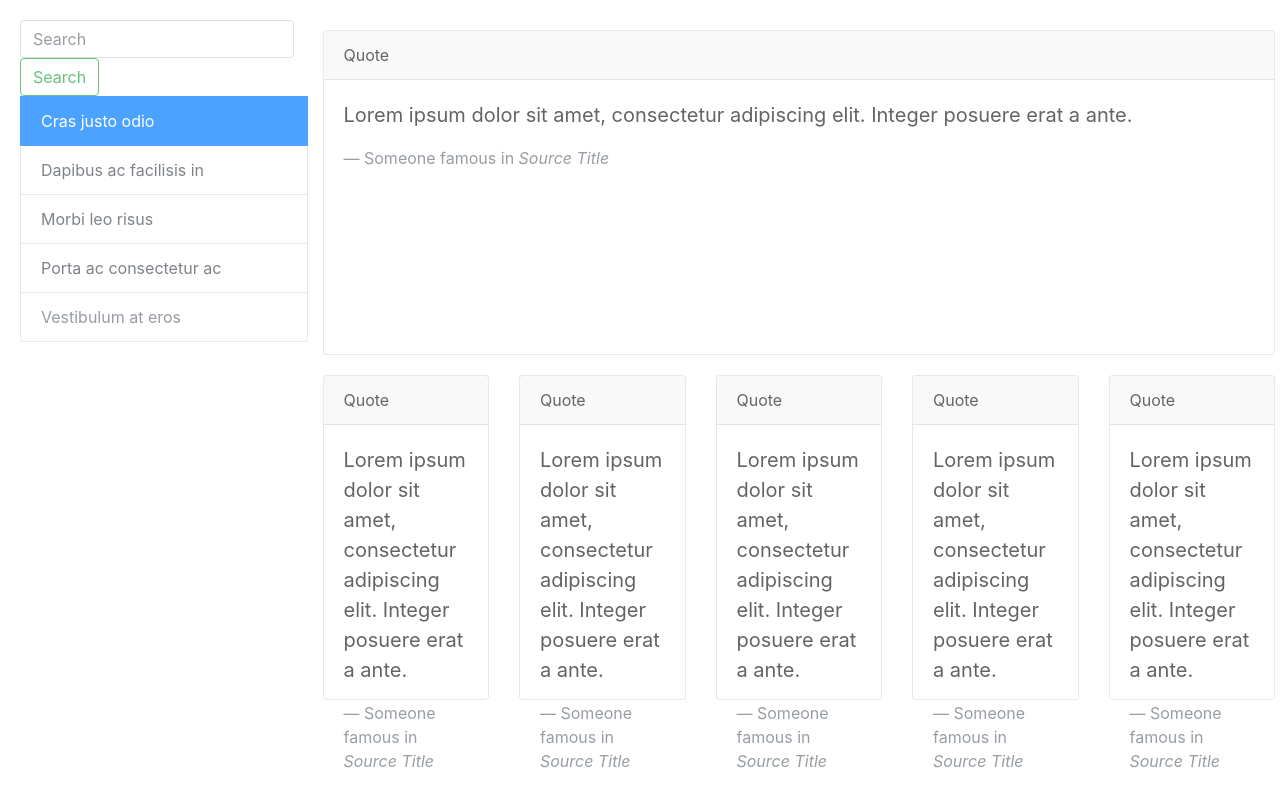
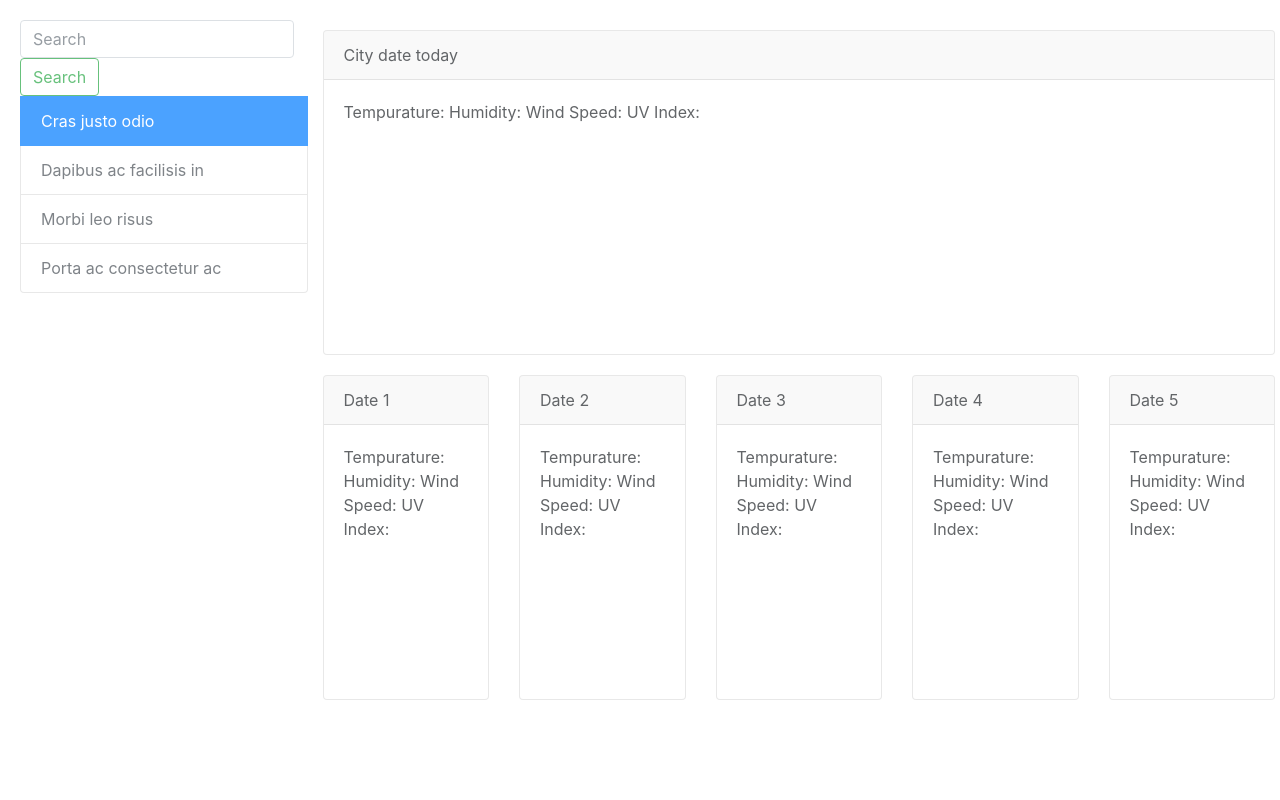
Before and after one commit to ajrsabet/Weather_Dashboard, a plain HTML site: page index.html in a window 1280 px wide. Drawn offline with nearby package versions, Linux system fonts and the light colour scheme.

Commit message:
linked API, create city button on search click

```diff
--- a/index.html
+++ b/index.html
@@ -22,41 +22,30 @@
 			<div class="col-md-3">
 				<!-- cities nav -->
 				<div class="list-group opacity">
-						<form class="form-inline my-2 my-lg-0">
-								<input class="form-control mr-sm-2" type="search" placeholder="Search" aria-label="Search">
-								<button class="btn btn-outline-success my-2 my-sm-0" type="submit">Search</button>
-							</form>
+					<form class="form-inline my-2 my-lg-0">
+						<input class="form-control mr-sm-2" type="search" placeholder="Search" aria-label="Search">
+						<button class="btn btn-outline-success my-2 my-sm-0" id="addCityBtn" type="submit">Search</button>
+					</form>
 					<a href="#" class="list-group-item list-group-item-action active">
 						Cras justo odio
 					</a>
 					<a href="#" class="list-group-item list-group-item-action">Dapibus ac facilisis in</a>
 					<a href="#" class="list-group-item list-group-item-action">Morbi leo risus</a>
 					<a href="#" class="list-group-item list-group-item-action">Porta ac consectetur ac</a>
-					<a href="#" class="list-group-item list-group-item-action disabled" tabindex="-1"
-						aria-disabled="true">Vestibulum at eros</a>
 				</div>
 			</div>
 			<div class="col-md-9">
 				<div class="row">
 					<!-- today's weather -->
-					<!-- <div class="jumbotron jumbotron-fluid opacity">
-						<div class="container">
-							<h1 class="display-4">Fluid jumbotron</h1>
-							<p class="lead">This is a modified jumbotron that occupies the entire horizontal space of
-								its parent.</p>
-						</div>
-					</div> -->
 					<div class="card  opacity">
 						<div class="card-header">
-							Quote
+							City date today
 						</div>
 						<div class="card-body">
-							<blockquote class="blockquote mb-0">
-								<p>Lorem ipsum dolor sit amet, consectetur adipiscing elit. Integer posuere erat
-									a ante.</p>
-								<footer class="blockquote-footer">Someone famous in <cite title="Source Title">Source
-										Title</cite></footer>
-							</blockquote>
+							<span>Tempurature:</span>
+							<span>Humidity:</span>
+							<span>Wind Speed:</span>
+							<span>UV Index:</span>
 						</div>
 					</div>
 				</div>
@@ -66,75 +55,65 @@
 						<div class="col-md-5ths">
 							<div class="card opacity">
 								<div class="card-header">
-									Quote
+									Date 1
 								</div>
 								<div class="card-body">
-									<blockquote class="blockquote mb-0">
-										<p>Lorem ipsum dolor sit amet, consectetur adipiscing elit. Integer posuere erat
-											a ante.</p>
-										<footer class="blockquote-footer">Someone famous in <cite
-												title="Source Title">Source Title</cite></footer>
-									</blockquote>
+									<span>Tempurature:</span>
+							<span>Humidity:</span>
+							<span>Wind Speed:</span>
+							<span>UV Index:</span>
 								</div>
 							</div>
 						</div>
 						<div class="col-md-5ths">
 							<div class="card opacity">
 								<div class="card-header">
-									Quote
+									Date 2
 								</div>
 								<div class="card-body">
-									<blockquote class="blockquote mb-0">
-										<p>Lorem ipsum dolor sit amet, consectetur adipiscing elit. Integer posuere erat
-											a ante.</p>
-										<footer class="blockquote-footer">Someone famous in <cite
-												title="Source Title">Source Title</cite></footer>
-									</blockquote>
+									<span>Tempurature:</span>
+							<span>Humidity:</span>
+							<span>Wind Speed:</span>
+							<span>UV Index:</span>
 								</div>
 							</div>
 						</div>
 						<div class="col-md-5ths">
 							<div class="card opacity">
 								<div class="card-header">
-									Quote
+									Date 3
 								</div>
 								<div class="card-body">
-									<blockquote class="blockquote mb-0">
-										<p>Lorem ipsum dolor sit amet, consectetur adipiscing elit. Integer posuere erat
-											a ante.</p>
-										<footer class="blockquote-footer">Someone famous in <cite
-												title="Source Title">Source Title</cite></footer>
-									</blockquote>
+									<span>Tempurature:</span>
+							<span>Humidity:</span>
+							<span>Wind Speed:</span>
+							<span>UV Index:</span>
 								</div>
 							</div>
 						</div>
 						<div class="col-md-5ths">
 							<div class="card opacity">
 								<div class="card-header">
-									Quote
+									Date 4
 								</div>
 								<div class="card-body">
-									<blockquote class="blockquote mb-0">
-										<p>Lorem ipsum dolor sit amet, consectetur adipiscing elit. Integer posuere erat
-											a ante.</p>
-										<footer class="blockquote-footer">Someone famous in <cite
-												title="Source Title">Source Title</cite></footer>
-									</blockquote>
+									<span>Tempurature:</span>
+							<span>Humidity:</span>
+							<span>Wind Speed:</span>
+							<span>UV Index:</span>
 								</div>
 							</div>
 						</div>
 						<div class="col-md-5ths">
 							<div class="card opacity">
 								<div class="card-header">
-									Quote
+									Date 5
 								</div>
 								<div class="card-body">
-									<blockquote class="blockquote mb-0">
-										<p>Lorem ipsum dolor sit amet, consectetur adipiscing elit. Integer posuere erat
-											a ante.</p>
-										<footer class="blockquote-footer">Someone famous in <cite
-												title="Source Title">Source Title</cite></footer>
-									</blockquote>
+									<span>Tempurature:</span>
+							<span>Humidity:</span>
+							<span>Wind Speed:</span>
+							<span>UV Index:</span>
 								</div>
 							</div>
 						</div>
@@ -145,9 +124,10 @@
 	</div>
 	<!-- Collapsed Script -->
 	<div>
-		<script src="https://code.jquery.com/jquery-3.3.1.slim.min.js"
+		<!-- <script src="https://code.jquery.com/jquery-3.3.1.slim.min.js"
 			integrity="sha384-q8i/X+965DzO0rT7abK41JStQIAqVgRVzpbzo5smXKp4YfRvH+8abtTE1Pi6jizo" crossorigin="anonymous">
-		</script>
+		</script> -->
+		<script src="https://cdnjs.cloudflare.com/ajax/libs/jquery/3.2.1/jquery.min.js"></script>
 		<script src="https://cdnjs.cloudflare.com/ajax/libs/popper.js/1.14.7/umd/popper.min.js"
 			integrity="sha384-UO2eT0CpHqdSJQ6hJty5KVphtPhzWj9WO1clHTMGa3JDZwrnQq4sF86dIHNDz0W1" crossorigin="anonymous">
 		</script>
--- a/script.js
+++ b/script.js
@@ -1,4 +1,61 @@
 // API Key 6ed65cedaa6283adec9d58e044c97bf1
+//api.openweathermap.org/data/2.5/forecast?q=phoenix&appid=6ed65cedaa6283adec9d58e044c97bf1
 
-// api.openweathermap.org/data/2.5/find?q=London
-// api.openweathermap.org/data/2.5/forecast?id={city ID}
+var currentCity = "Seattle, Washington";
+var APIKey = "6ed65cedaa6283adec9d58e044c97bf1";
+// Here we are building the URL we need to query the database
+var queryURL = "api.openweathermap.org/data/2.5/forecast?" +
+    "q=" + currentCity +"&units=imperial&appid=" + APIKey;
+
+
+$("#addCityBtn").click(function () {
+    event.preventDefault();
+    var cityBtn = $("<div>");
+    cityBtn.addClass("list-group-item list-group-item-action");
+    cityBtn.text($(this).prev().val());
+    $(".list-group").append(cityBtn);
+currentCity = cityBtn.text($(this).prev().val())
+
+console.log(currentCity);
+
+    displayCity();
+});
+
+$(".cityBtn").click(function () {
+
+    displayCity();
+});
+// Here we run our AJAX call to the OpenWeatherMap API
+function displayCity() {
+    $.ajax({
+        url: queryURL,
+        method: "GET"
+    })
+
+    .then(function (response) {
+
+        // Log the queryURL
+        console.log(queryURL);
+
+        // Log the resulting object
+        console.log(response);
+
+        // Transfer content to HTML
+
+        // Transfer content to HTML
+    //     $(".city").html("<h1>" + response.name + " Weather Details</h1>");
+    //     $(".wind").text("Wind Speed: " + response.wind.speed);
+    //     $(".humidity").text("Humidity: " + response.main.humidity);
+    //     $(".temp").text("Temperature (F) " + response.main.temp);
+
+        // Converts the temp to Kelvin with the below formula
+    //     var tempF = (response.main.temp - 273.15) * 1.80 + 32;
+    //     $(".tempF").text("Temperature (Kelvin) " + tempF);
+
+        // Log the data in the console as well
+    //     console.log("Wind Speed: " + response.wind.speed);
+    //     console.log("Humidity: " + response.main.humidity);
+    //     console.log("Temperature (F): " + response.main.temp);
+    })
+
+};
--- a/style.css
+++ b/style.css
@@ -30,13 +30,13 @@ body {
 }
 
 .col-xs-5ths {
-    width: 20%;
-    float: left;
+    width: 90%;
+    float: center;
 }
 
 @media (min-width: 768px) {
     .col-sm-5ths {
-        width: 100%;
+        width: 90%;
         float: center;
     }
 
```
